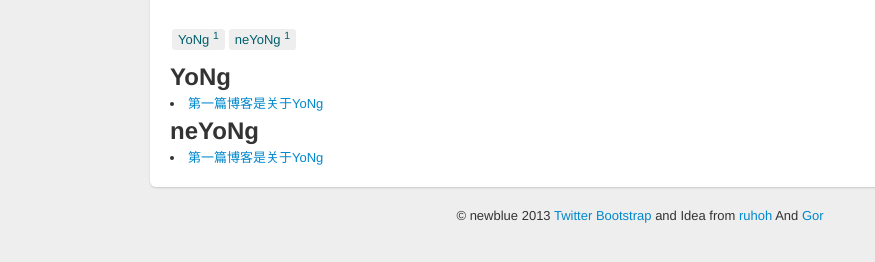
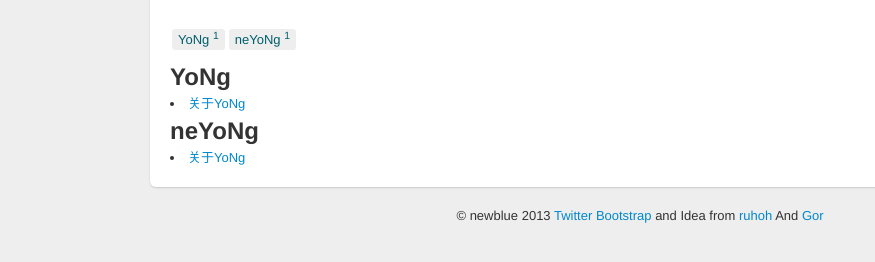
Before and after one commit to newblue/YoNg.Blog, a plain HTML site: page tags/index.html in a window 1280 px wide. Shown: the part 104-366 px from the top of the page, 0-875 px from the left. Drawn offline with Linux system fonts and the light colour scheme.

Commit message:
UPDATE ~@< #$#%#^@^@

```diff
--- a/tags/index.html
+++ b/tags/index.html
@@ -92,12 +92,12 @@
 
   <h2 id="YoNg-ref">YoNg</h2>
 
-    <li><a href="http://newblue.github.io/YoNg.Blog/first/">第一篇博客是关于YoNg</a></li>
+    <li><a href="http://newblue.github.io/YoNg.Blog/first/">关于YoNg</a></li>
 
 
   <h2 id="neYoNg-ref">neYoNg</h2>
 
-    <li><a href="http://newblue.github.io/YoNg.Blog/first/">第一篇博客是关于YoNg</a></li>
+    <li><a href="http://newblue.github.io/YoNg.Blog/first/">关于YoNg</a></li>
 
 
 
```
Also changed, not shown: archive/index.html (+1 -1 lines), categories/index.html (+1 -1 lines), first/index.html (+2 -2 lines), index.html (+1 -1 lines).
